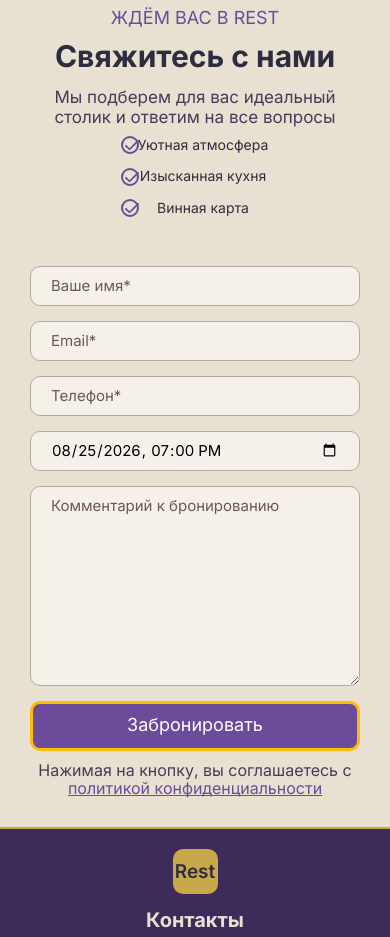
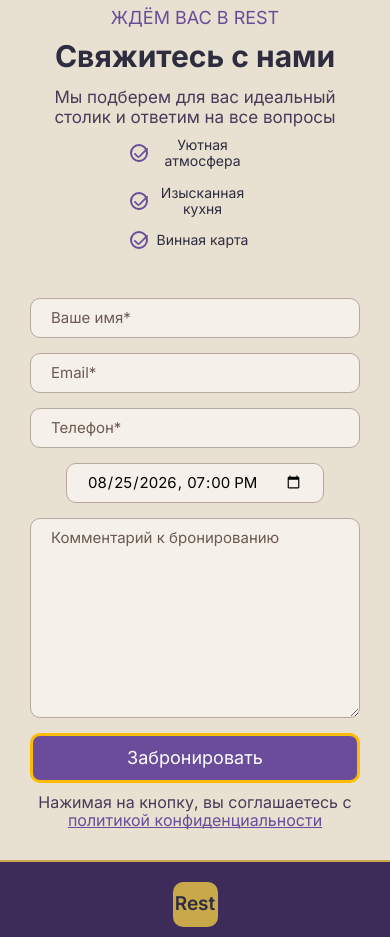
Before and after one commit to SOK-KOL/Landing_page, a plain HTML site: page index.html in a window 390 px wide. Shown: the part 2820-3757 px from the top of the page. Drawn offline with Linux system fonts and the light colour scheme.

Commit message:
phone ver feedback fixes

```diff
--- a/index.html
+++ b/index.html
@@ -261,9 +261,7 @@
                     name="telephone"
                     required
                   />
-                  <label for="reservation" class="feedback-form__label">
-                    Выберите дату для брони
-                  </label>
+                  <div class="feedback-form__date-block">
                     <input
                       class="feedback-form__input"
                       placeholder="Дата и время"
@@ -272,6 +270,7 @@
                       id="reservation"
                       value="2026-08-25T19:00"
                     />
+                  </div>
                   <textarea
                     name="comment"
                     class="feedback-form__comment"
--- a/styles/feedback.css
+++ b/styles/feedback.css
@@ -80,6 +80,7 @@
 @media (max-width: 511px) {
     .feedback__advantage-list {
         font-size: 14px;
+
     }
 }
 
@@ -95,6 +96,12 @@
         width: 148px;
         margin: 0 0 0;
         padding: 0 0 0  16px;
+    }
+}
+@media (max-width: 511px) {
+    .feedback__advantage-element{
+        width: 130px;
+        padding: 0 0 0 15px;
     }
 }
 
@@ -126,7 +133,7 @@
     fill: #c0392b;
 }
 
-/* ===== FORM ===== */
+
 .feedback-form__wrapper {
     border: none;
     margin: 0;
@@ -167,13 +174,19 @@
 
 
 
-.feedback-form__label{
-    display: flex;
-    flex-direction: row-reverse;
+
+
+.feedback-form__date-block{
+   display: block;
+}
+
+@media (max-width:563px) {
+    .feedback-form__date-block{
+ display: flex;
     align-items: center;
-   font-size: 18px;
-   justify-content: space-between;
-   display: none;
+    justify-content: center;
+    gap: 10px;
+    }
 }
 
 .feedback-form__comment {
--- a/styles/header.css
+++ b/styles/header.css
@@ -15,7 +15,7 @@
     padding: 15px 0;
 }
 
-@media (max-width: 390px) {
+@media (max-width: 535px) {
     .header__wrapper {
         padding: 8px 0;
     }
@@ -39,6 +39,12 @@
     font-size: 19px;
     color: #2d2d3f;
     font-weight: 600;
+}
+@media (max-width:535px) {
+    .header__logo{
+        width: 48px;
+        height: 48px;
+    }
 }
 
 @media (max-width: 390px) {
```
Lines whose indentation alone changed are shown as unchanged.
